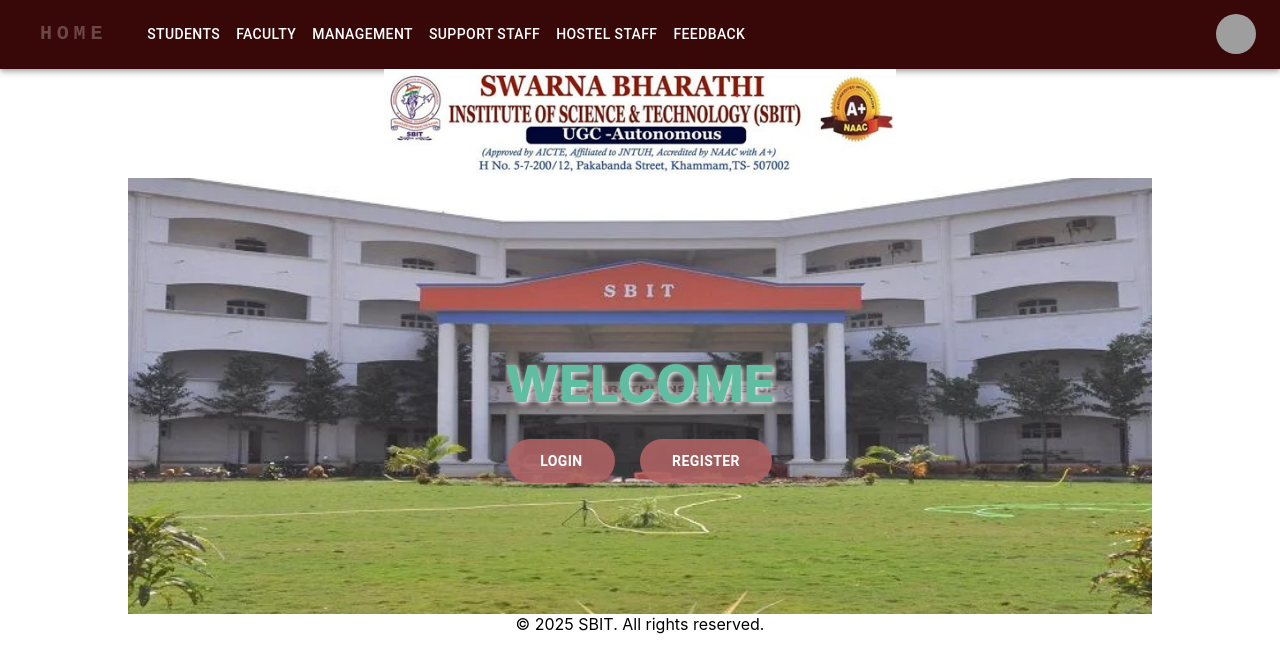
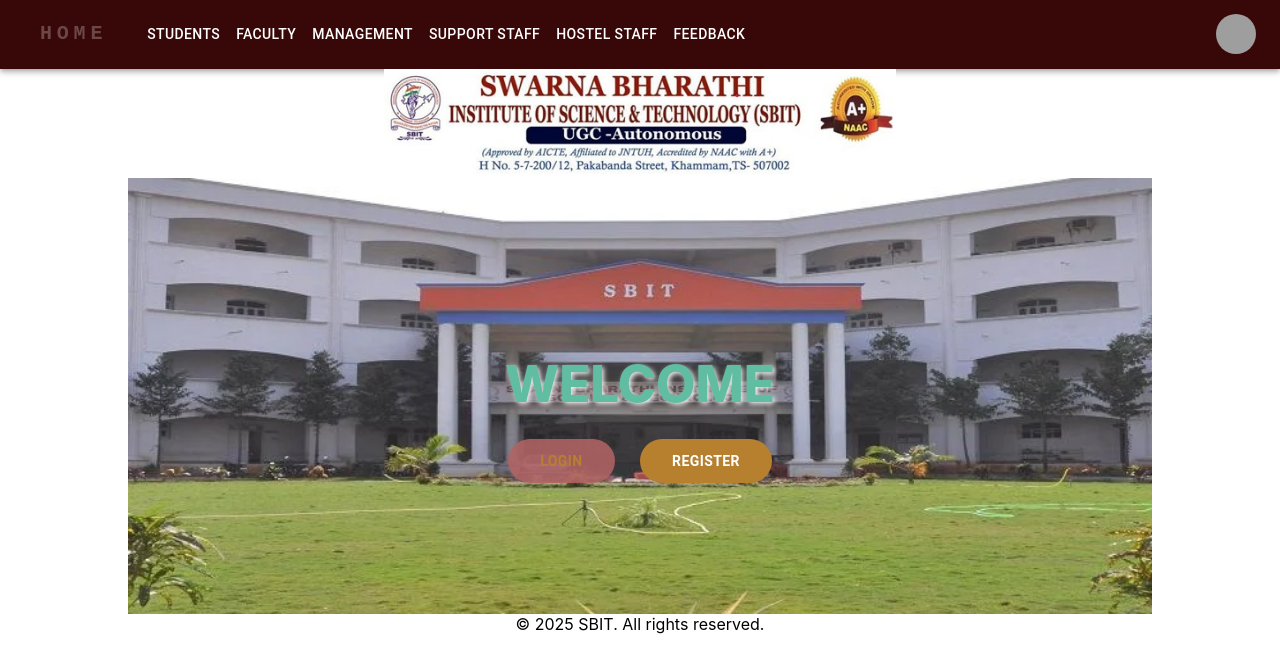
Before and after one commit to nadiyamreen/SBITMERN1NADIYA, a React (Create React App) app in the folder client/: page / in a window 1280 px wide. Shown: the top 672 px of the page. Built offline with nearby package versions, Linux system fonts and the light colour scheme; grey boxes are pictures that could not be loaded; some icons are missing.

Commit message:
Update Home.js

```diff
--- a/client/src/components/Home.js
+++ b/client/src/components/Home.js
@@ -62,7 +62,7 @@
               fontWeight: 600,
               borderRadius: "30px",
               backgroundColor: "#b16363e0",
-              color: "#fff",
+              color: "#b7802fff",
               "&:hover": { backgroundColor: "#8a3f3fe0" },
             }}
           >
@@ -76,9 +76,9 @@
               px: 4,
               fontWeight: 600,
               borderRadius: "30px",
-              backgroundColor: "#b16363e0",
+              backgroundColor: "#b7802fff",
               color: "#fff",
-              "&:hover": { backgroundColor: "#8a3f3fe0" },
+              "&:hover": { backgroundColor: "#b7802fff" },
             }}
           >
             REGISTER
```
